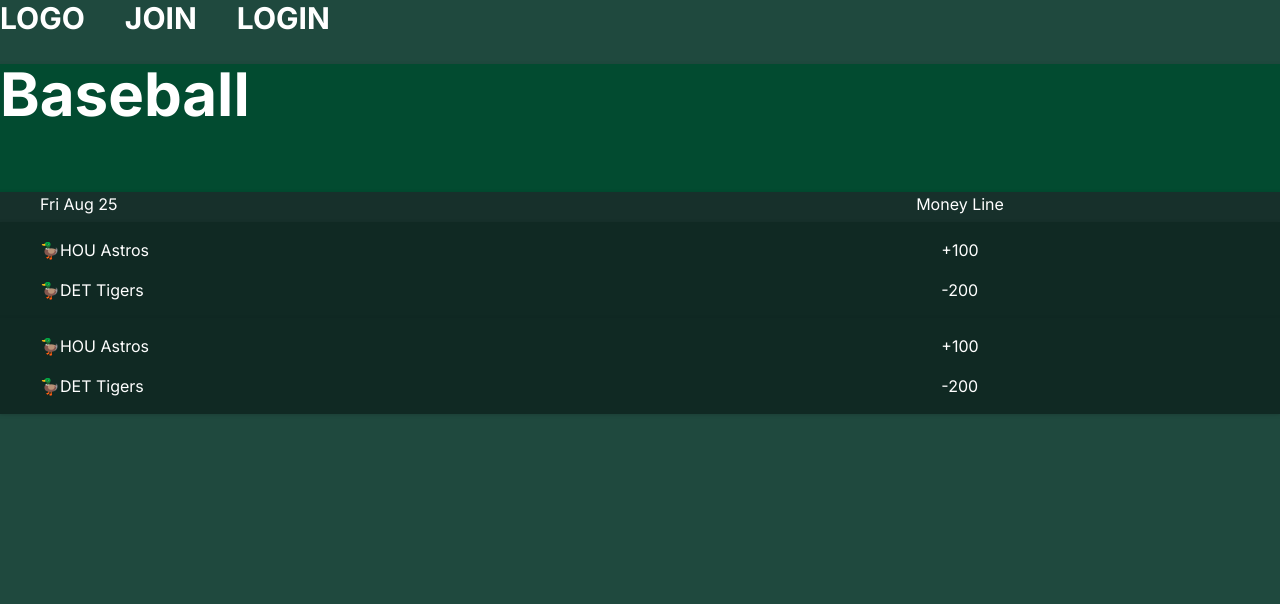
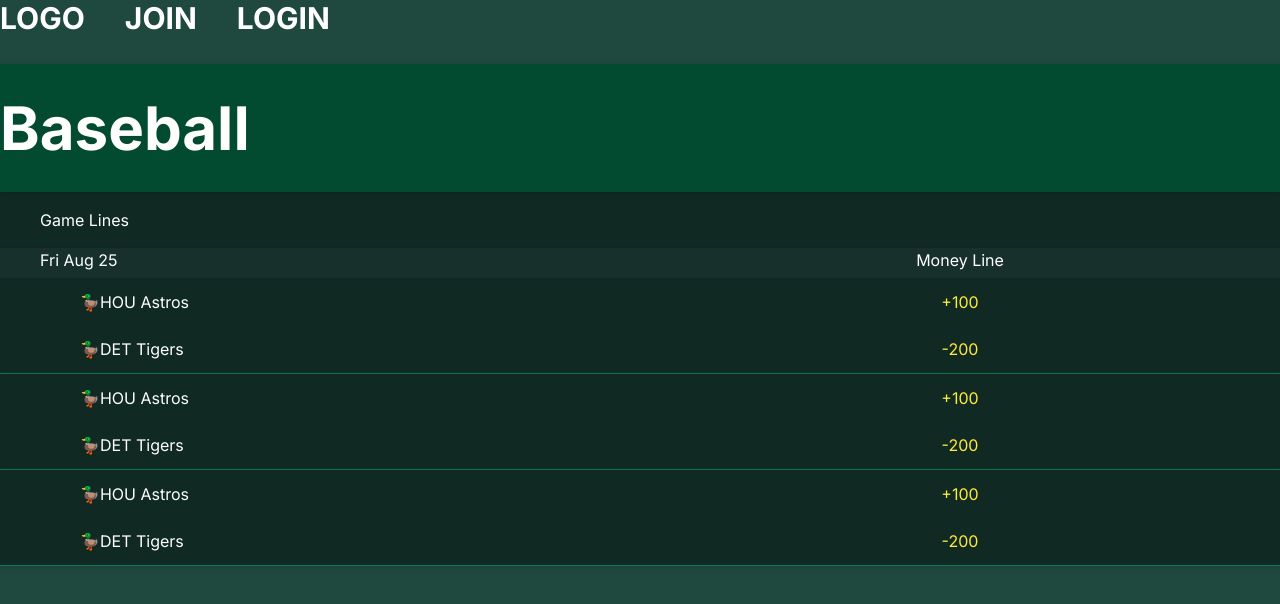
Before and after one commit to briannguy3n/freegroceries, a Next.js app: page / in a window 1280 px wide. Shown: the top 604 px of the page. Built offline with nearby package versions, Linux system fonts and the light colour scheme.

Commit message:
Checkpoint 1

```diff
--- a/app/components/BaseballBettingPage/BaseballBettingCard/BaseballBettingCard.tsx
+++ b/app/components/BaseballBettingPage/BaseballBettingCard/BaseballBettingCard.tsx
@@ -1,14 +1,12 @@
 import React from "react"
 import BaseballTeam from "./BaseballTeam"
 import BaseballMoneyline from "./BaseballMoneyline"
+import BaseballMatchup from "./BaseballMatchup"
 
 const BaseballBettingCard = () => {
   return (
-    <div className="bg-freegroceries-900 drop-shadow grid grid-cols-2 pt-4">
-      <div className="grid-rows-2 grid">
-        <BaseballTeam teamName="🦆HOU Astros" />
-        <BaseballTeam teamName="🦆DET Tigers" />
-      </div>
+    <div className="bg-freegroceries-900 drop-shadow grid grid-cols-2 border-b-[1px] border-freegroceries-50 h-24 justify-center items-center">
+      <BaseballMatchup />
       <BaseballMoneyline />
     </div>
   )
--- a/app/components/BaseballBettingPage/BaseballBettingCard/BaseballMatchup.tsx
+++ b/app/components/BaseballBettingPage/BaseballBettingCard/BaseballMatchup.tsx
@@ -1,5 +1,12 @@
+import BaseballTeam from "./BaseballTeam"
+
 const BaseballMatchup = () => {
-    return ( <div></div> );
+  return (
+    <div className="grid-rows-2 grid relative left-20 h-full">
+      <BaseballTeam teamName="🦆HOU Astros" />
+      <BaseballTeam teamName="🦆DET Tigers" />
+    </div>
+  )
 }
 
-export default BaseballMatchup;
+export default BaseballMatchup
--- a/app/components/BaseballBettingPage/BaseballBettingCard/BaseballMoneyline.tsx
+++ b/app/components/BaseballBettingPage/BaseballBettingCard/BaseballMoneyline.tsx
@@ -1,8 +1,12 @@
 const BaseballMoneyline = () => {
     return (
-    <div className="justify-self-center grid-rows-2 grid">
-        <p>+100</p>
-        <p>-200</p>
+    <div className="justify-self-center grid-rows-2 grid w-[150px] h-full">
+        <div className="hover:bg-freegroceries-200 w-full flex justify-center items-center">
+            <p className="text-yellow-500">+100</p>
+        </div>
+        <div className="hover:bg-freegroceries-200 w-full flex justify-center items-center">
+            <p className="text-yellow-500">-200</p>
+        </div>
     </div> );
 }
 
--- a/app/components/BaseballBettingPage/BaseballBettingCard/BaseballTeam.tsx
+++ b/app/components/BaseballBettingPage/BaseballBettingCard/BaseballTeam.tsx
@@ -3,8 +3,8 @@
 // @ts-ignore
 const BaseballTeam = (props) => {
   return (
-    <div className="h-10">
-      <p className="ml-10">{props.teamName}</p>
+    <div className="flex items-center">
+      <p className="">{props.teamName}</p>
     </div>
   )
 }
--- a/app/components/BaseballBettingPage/BaseballBettingPage.tsx
+++ b/app/components/BaseballBettingPage/BaseballBettingPage.tsx
@@ -6,6 +6,7 @@
   return (
     <div>
       <BaseballBettingPageTopRow />
+      <BaseballBettingCard />
       <BaseballBettingCard />
       <BaseballBettingCard />
 
--- a/app/components/BaseballBettingPage/BaseballBettingPageTopRow.tsx
+++ b/app/components/BaseballBettingPage/BaseballBettingPageTopRow.tsx
@@ -1,10 +1,26 @@
 const BaseballBettingPageTopRow = () => {
   return (
-    <div className="w-screen grid-cols-2 grid bg-freegroceries-800 drop-shadow h-[30px]">
-      <p className="ml-10">Fri Aug 25</p>
-      <p className="justify-self-center">Money Line</p>
+    <div>
+      <div className="w-screen bg-freegroceries-900 h-14 flex items-center">
+        <p className="relative left-10">Game Lines</p>
+      </div>
+      <div className="w-screen grid-cols-2 grid bg-freegroceries-800 drop-shadow h-[30px]">
+        <p className="ml-10">Fri Aug 25</p>
+        <p className="justify-self-center">Money Line</p>
+      </div>
     </div>
   )
 }
 
 export default BaseballBettingPageTopRow
+
+
+
+/*
+Baseball Betting Page
+BaseBall Betting Page Top Row
+Baseball Betting Card
+  Baseball Betting Matchup
+    BaseballTeam
+  Baseball Money Line
+*/
--- a/app/components/SectionHeader.tsx
+++ b/app/components/SectionHeader.tsx
@@ -8,6 +8,8 @@
         drop-shadow
         font-bold
         text-6xl
+        flex
+        items-center
         "
     >Baseball
     </div>
```
